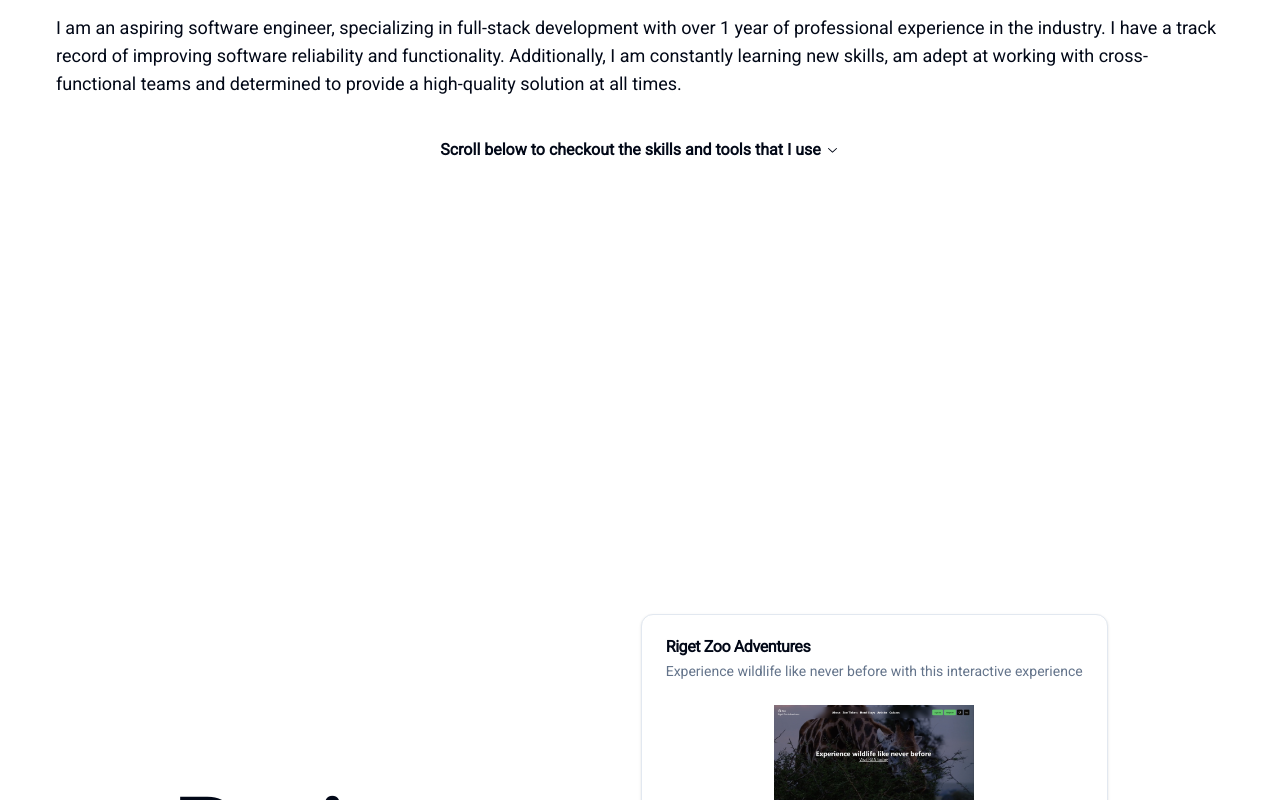
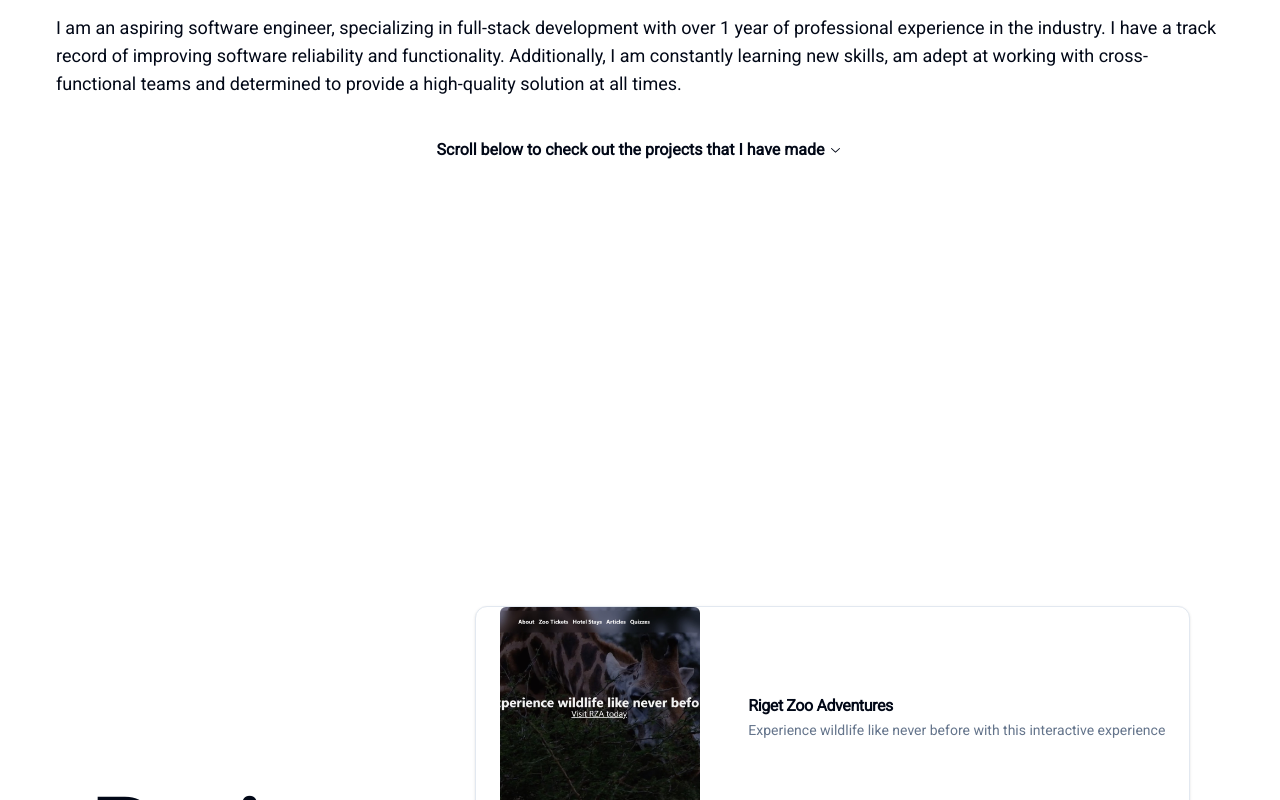
Before and after one commit to j-koziel/my-portfolio, a Next.js app: page / in a window 1280 px wide. Shown: the part 960-1760 px from the top of the page. Built offline with nearby package versions, Linux system fonts and the light colour scheme.

Commit message:
feat: rofl this is just how its gonna look for now

```diff
--- a/src/components/sections/about-section.tsx
+++ b/src/components/sections/about-section.tsx
@@ -22,9 +22,9 @@ export function AboutSection() {
       <footer className="self-center">
         <a
           className="flex items-center gap-x-1 font-bold transition-all hover:text-primary"
-          href="#skills"
+          href="#projects"
         >
-          Scroll below to checkout the skills and tools that I use
+          Scroll below to check out the projects that I have made
           <ChevronDownIcon />
         </a>
       </footer>
--- a/src/components/sections/projects-section.tsx
+++ b/src/components/sections/projects-section.tsx
@@ -34,17 +34,18 @@ export function ProjectsSection() {
       </div>
       <div className="flex flex-col gap-y-2">
         {projectsData.map((project, i) => (
-          <Card key={i}>
+          <Card key={i} className="flex flex-row-reverse items-center">
             <CardHeader>
               <CardTitle>{project.title}</CardTitle>
               <CardDescription>{project.description}</CardDescription>
             </CardHeader>
-            <CardContent className="flex items-center justify-center">
+            <CardContent className="flex flex-col items-center justify-center">
               <Image
                 src={project.img}
                 height={200}
                 width={200}
                 alt={project.img_alt}
+                className="rounded-md"
               />
             </CardContent>
           </Card>
```
Also changed, not shown: public/ha_ss.jpg, public/rza_ss.jpg.
